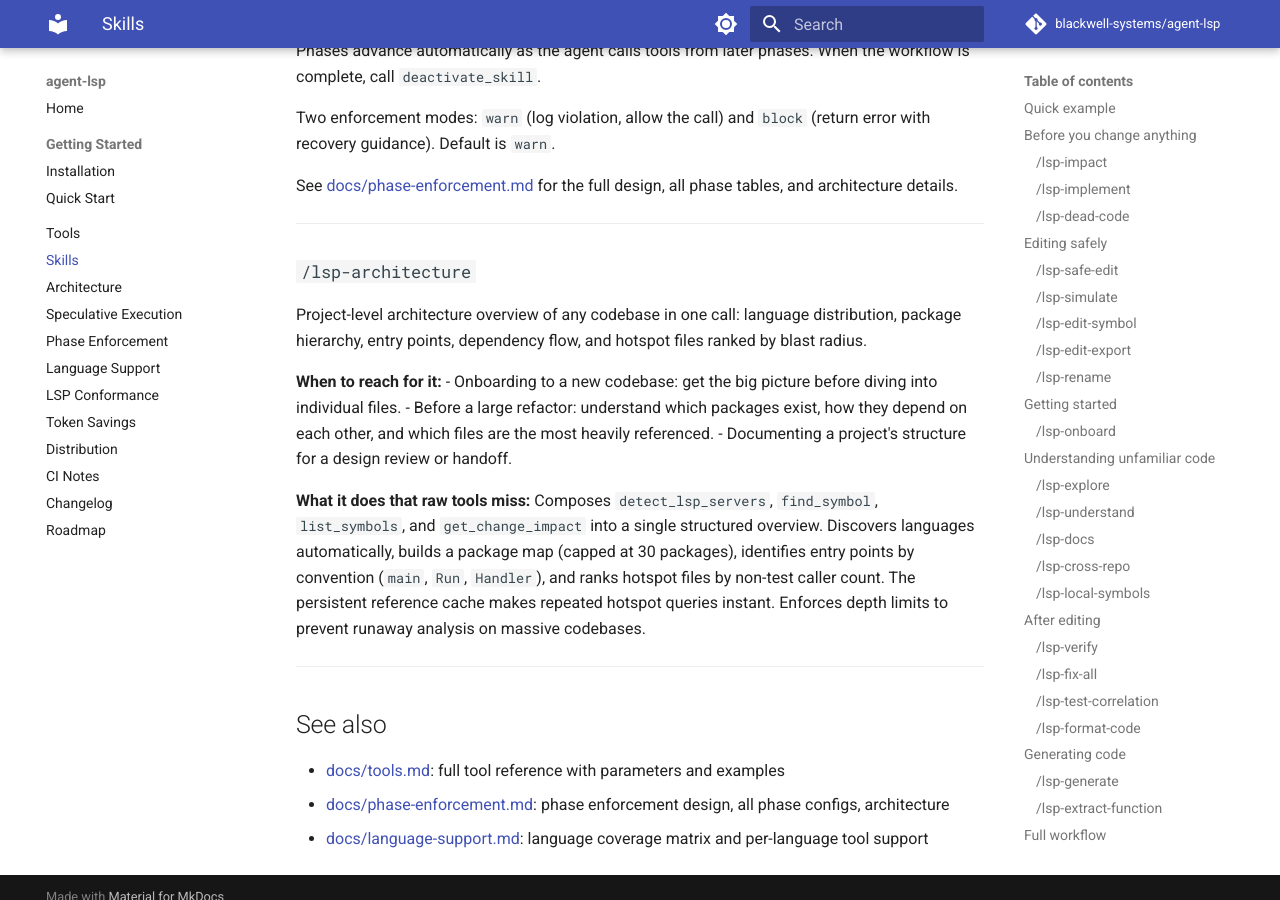
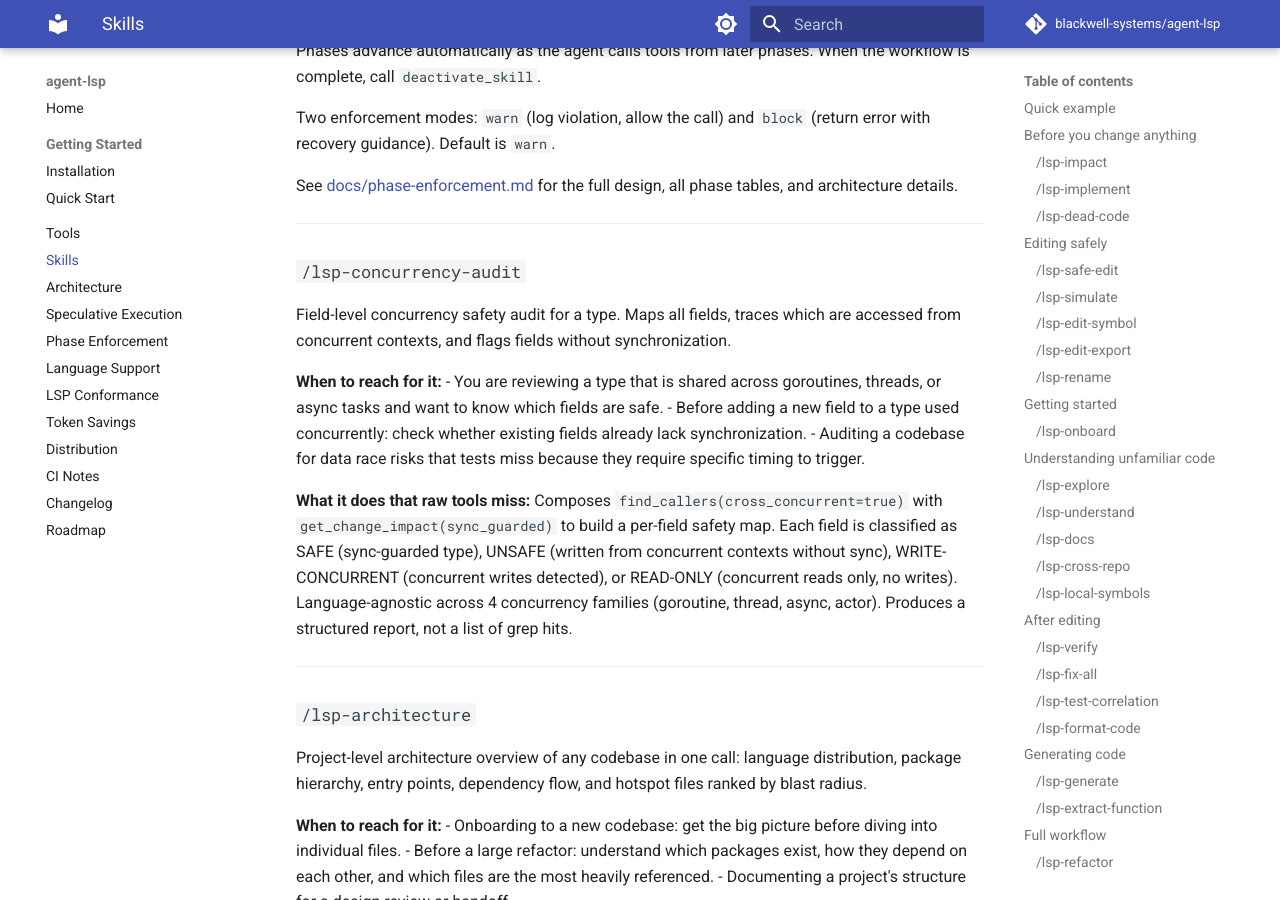
Before and after one commit to blackwell-systems/agent-lsp, an MkDocs documentation site: the page built from docs/skills.md, in a window 1280 px wide and 900 px high, scrolled down 11941 px. Built offline with MkDocs 1.6.1 and Material for MkDocs 9.7.7, drawn with Linux system fonts in a browser that asks for light colours; comment, search, counter and statistics services are not loaded; some of the changed text lies outside the part shown.

Commit message:
docs: update skill count to 24, add /lsp-concurrency-audit, inspector now has 12 checks
Update all documentation and server instructions to reflect:
- /lsp-concurrency-audit shipped as 24th skill (field-level concurrency safety audit)
- shared_field_without_sync added as 12th /lsp-inspect check type
- Skill count 23->24 across README, CLAUDE.md, docs/skills.md, docs/index.md,
  docs/FEATURES.md, docs/roadmap.md, and server.go Instructions string

```diff
--- a/docs/skills.md
+++ b/docs/skills.md
@@ -483,6 +483,21 @@
 
 ---
 
+### `/lsp-concurrency-audit`
+
+Field-level concurrency safety audit for a type. Maps all fields, traces which are
+accessed from concurrent contexts, and flags fields without synchronization.
+
+**When to reach for it:**
+- You are reviewing a type that is shared across goroutines, threads, or async tasks and want to know which fields are safe.
+- Before adding a new field to a type used concurrently: check whether existing fields already lack synchronization.
+- Auditing a codebase for data race risks that tests miss because they require specific timing to trigger.
+
+**What it does that raw tools miss:**
+Composes `find_callers(cross_concurrent=true)` with `get_change_impact(sync_guarded)` to build a per-field safety map. Each field is classified as SAFE (sync-guarded type), UNSAFE (written from concurrent contexts without sync), WRITE-CONCURRENT (concurrent writes detected), or READ-ONLY (concurrent reads only, no writes). Language-agnostic across 4 concurrency families (goroutine, thread, async, actor). Produces a structured report, not a list of grep hits.
+
+---
+
 ### `/lsp-architecture`
 
 Project-level architecture overview of any codebase in one call: language
```
Also changed, not shown: other parts of docs/skills.md (+3 -3 lines), CLAUDE.md (+3 -2 lines), README.md (+4 -3 lines), docs/FEATURES.md (+11 -9 lines), docs/index.md (+2 -2 lines), docs/roadmap.md (+6 -6 lines), 1 other file.
